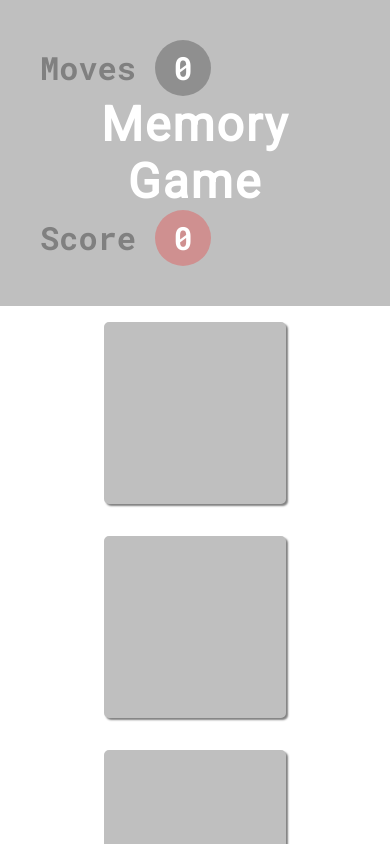
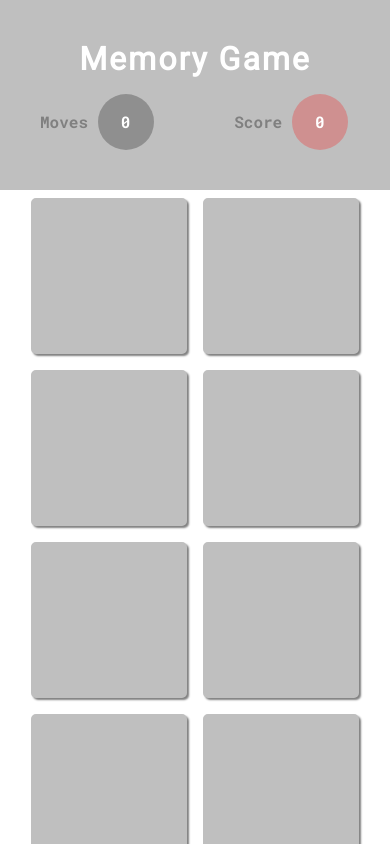
Before and after one commit to antonijak/memory-game, a React (Create React App) app: page / in a window 390 px wide. Shown: the top 844 px of the page. Built offline with nearby package versions, Linux system fonts and the light colour scheme.

Commit message:
fix/responsiveness for mobile and big screens

```diff
--- a/src/App.scss
+++ b/src/App.scss
@@ -43,6 +43,16 @@ $primary: rgb(191, 191, 191);
 		justify-content: space-between;
 		margin: 0 auto;
 		font-family: 'Roboto', sans-serif;
+		@media (min-width: 2000px) {
+			width: 1500px;
+		}
+		@media (max-width: 600px) {
+			display: grid;
+			grid-template-areas:
+				'title title'
+				'moves score';
+			grid-row-gap: 1rem;
+		}
 
 		&__title {
 			display: inline-block;
@@ -52,6 +62,10 @@ $primary: rgb(191, 191, 191);
 			font-family: 'Roboto', sans-serif;
 			font-size: 3rem;
 			letter-spacing: 2px;
+			@media (max-width: 600px) {
+				font-size: 2rem;
+				grid-area: title;
+			}
 		}
 
 		&__moves,
@@ -61,9 +75,15 @@ $primary: rgb(191, 191, 191);
 			color: gray;
 			margin: 0;
 			font-family: 'Roboto Mono', monospace;
+			@media (max-width: 600px) {
+				font-size: 1rem;
+			}
 		}
 
 		&__moves {
+			@media (max-width: 600px) {
+				grid-area: moves;
+			}
 			&__number {
 				color: white;
 				background: rgba(128, 128, 128, 0.747);
@@ -77,6 +97,10 @@ $primary: rgb(191, 191, 191);
 		}
 
 		&__score {
+			@media (max-width: 600px) {
+				grid-area: score;
+			}
+
 			&__number {
 				color: white;
 				background: rgba(255, 0, 0, 0.247);
@@ -130,13 +154,28 @@ $primary: rgb(191, 191, 191);
 		display: flex;
 		transition: box-shadow 0.2s linear;
 		background: rgb(191, 191, 191);
+		@media (max-width: 1440px) {
+			margin: 0.5rem;
+		}
+		@media (max-width: 600px) {
+			width: 40%;
+			height: 40%;
+		}
 
 		&__image {
 			width: 200px;
 			height: 200px;
+			@media (min-width: 2000px) {
+				width: 300px;
+				height: 300px;
+			}
 			@media (max-width: 1440px) {
 				width: 150px;
 				height: 150px;
+			}
+			@media (max-width: 600px) {
+				width: 100%;
+				height: 100%;
 			}
 
 			&--hidden {
@@ -155,16 +194,25 @@ $primary: rgb(191, 191, 191);
 		border: 1rem solid transparent;
 		box-shadow: none;
 		background: transparent;
-
 		cursor: auto;
+		@media (max-width: 600px) {
+			display: none;
+		}
 
 		div {
 			width: 200px;
 			height: 200px;
+			@media (min-width: 2000px) {
+				width: 300px;
+				height: 300px;
+			}
 			@media (max-width: 1440px) {
 				width: 150px;
 				height: 150px;
 			}
+			@media (max-width: 600px) {
+				width: 100%;
+			}
 		}
 	}
 }
```
